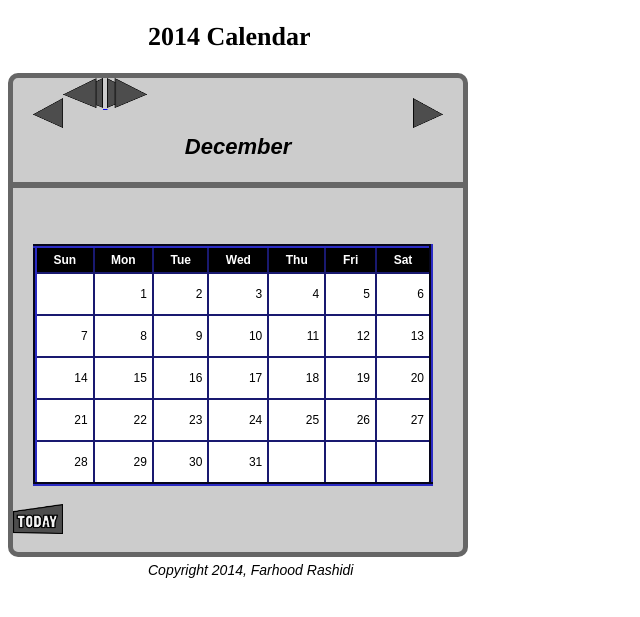
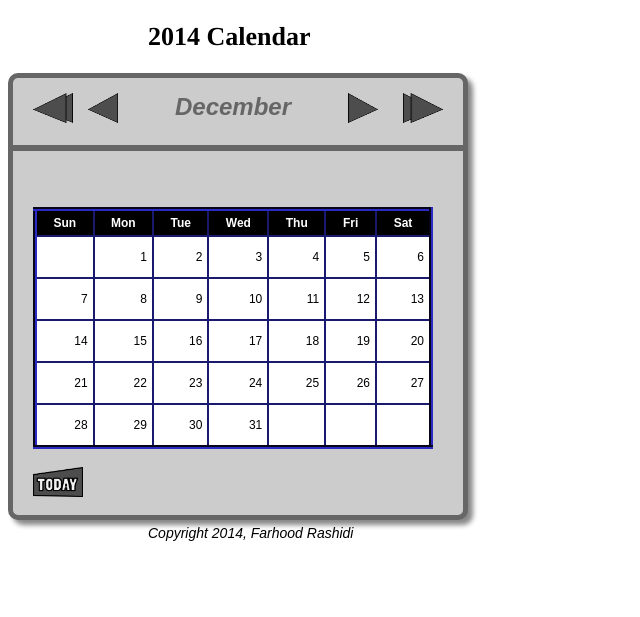
Before and after one commit to farhood1360/Calendar, a PHP site: page / in a window 1280 px wide. Shown: the top 617 px of the page, without its empty margins (0-640 px from the left). Run offline with PHP 8.4, Linux system fonts and the light colour scheme; data that the repository does not hold is empty.

Commit message:
Add the style of next, previous, today buttons.

```diff
--- a/view/css/calendar.css
+++ b/view/css/calendar.css
@@ -1,7 +1,7 @@
 @charset "UTF-8";
 /* CSS Document
 * @author Farhood Rashidi
-* @date 12/03/2014
+* @date 12/21/2014
 */
 
 body {
@@ -20,7 +20,9 @@ h3{
     text-align:center;
     font-weight:bold;
     font-style:italic;
-    font-size:22px;
+    font-size:24px;
+    color: #666;
+    margin-top: 15px;
 }
 
 p{
@@ -42,21 +44,35 @@ p{
     color:white;
 }
 
-#mySubmit{
-    margin-left: 140px;
-    margin-top:20px;
+#next{
+    margin-right: 5px;
+    margin-top: 15px;
+    float: right;
+    padding-right: 20px;
 }
 
-#next{
+#pre{
+    margin-left: 5px;
+    margin-top: 15px;
+    float: left;
+    padding-left: 10px;
+}
+
+#nextYear{
     margin-right: 20px;
-    margin-top: 20px;
+    margin-top: 15px;
     float: right;
 }
 
-#pre{
+#preYear{
+    margin-left: 20px;
+    margin-top: 15px;
+    float: left;
+}
+
+#today{
     margin-left: 20px;
     margin-top: 20px;
-    float: left;
 }
 
 hr{
@@ -64,7 +80,7 @@ hr{
 }
 
 label{
-    margin-left: 30px;
+    margin-left: 80px;
     padding-right: 20px;
 }
 
@@ -74,7 +90,8 @@ table{
     border-color: #191970;
     border-radius: 15px;
     border-width: 4px;
-    border-spacing: 0px;
+    border-spacing: 0;
+    border-radius: 15px;
     margin-top: 30px;
     margin-left: 20px;
     font-size: 12px;
@@ -85,11 +102,14 @@ td,th{
     border:2px solid #191970;
     padding:5px;
     width: 300px;
-    padding: 5px;
+}
+
+.today{
+    border:3px groove red;
 }
 
 td{
-    text-align:right;
+    text-align: right;
     height: 30px;
 }
 
@@ -110,6 +130,7 @@ tr:first-of-type{
 #calendar{
     width:450px;
     border: 5px solid #666;
+    box-shadow: 5px 5px 5px #888888;
     background-color: #ccc;
     border-radius: 10px;
 }
```
